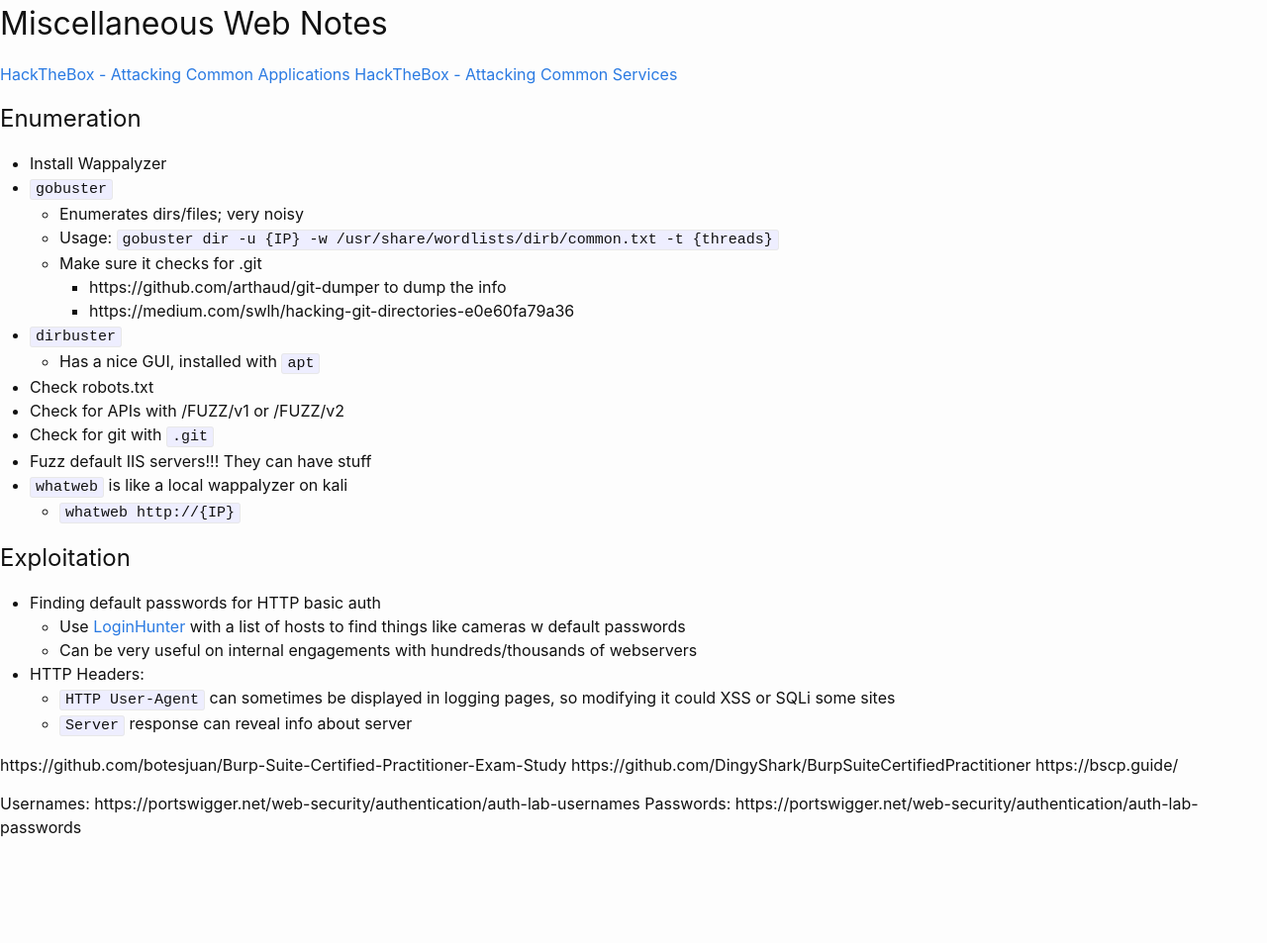
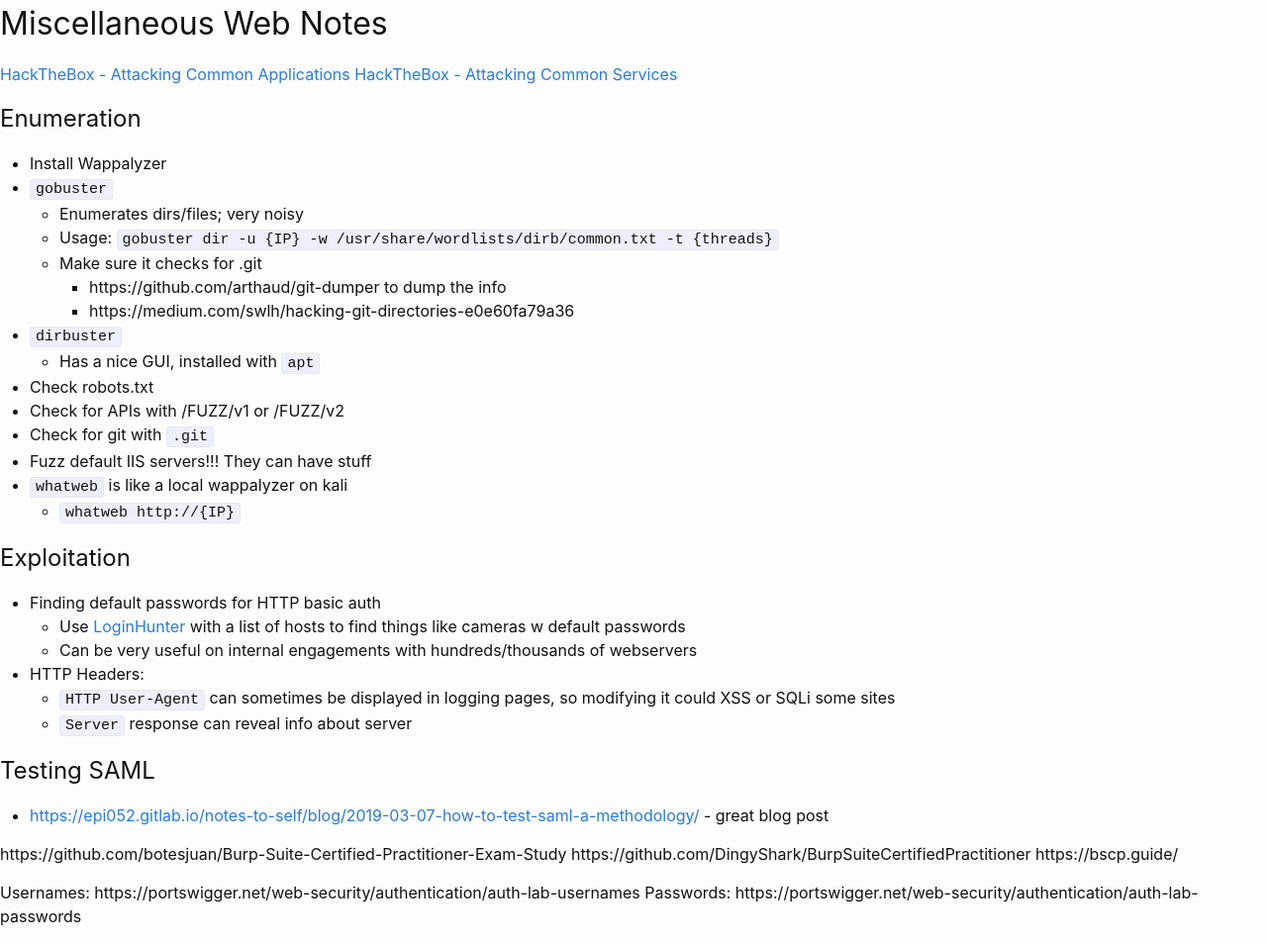
Before and after one commit to KhaelK138/KhaelK138.github.io, a Jekyll site: the page built from webappnotes/miscellaneous.md, in a window 1280 px wide. Shown: the whole page at 99% size. Built offline with Jekyll 4.4.1, drawn with Linux system fonts in a browser that asks for light colours; before the commit the page ends 900 px from its top, so only the background shows below that.

Commit message:
updated web notes

```diff
--- a/webappnotes/miscellaneous.md
+++ b/webappnotes/miscellaneous.md
@@ -32,6 +32,8 @@
 	- `HTTP User-Agent` can sometimes be displayed in logging pages, so modifying it could XSS or SQLi some sites
 	- `Server` response can reveal info about server
 
+## Testing SAML
+- [https://epi052.gitlab.io/notes-to-self/blog/2019-03-07-how-to-test-saml-a-methodology/](https://epi052.gitlab.io/notes-to-self/blog/2019-03-07-how-to-test-saml-a-methodology/) - great blog post
 
 https://github.com/botesjuan/Burp-Suite-Certified-Practitioner-Exam-Study
 https://github.com/DingyShark/BurpSuiteCertifiedPractitioner
```
